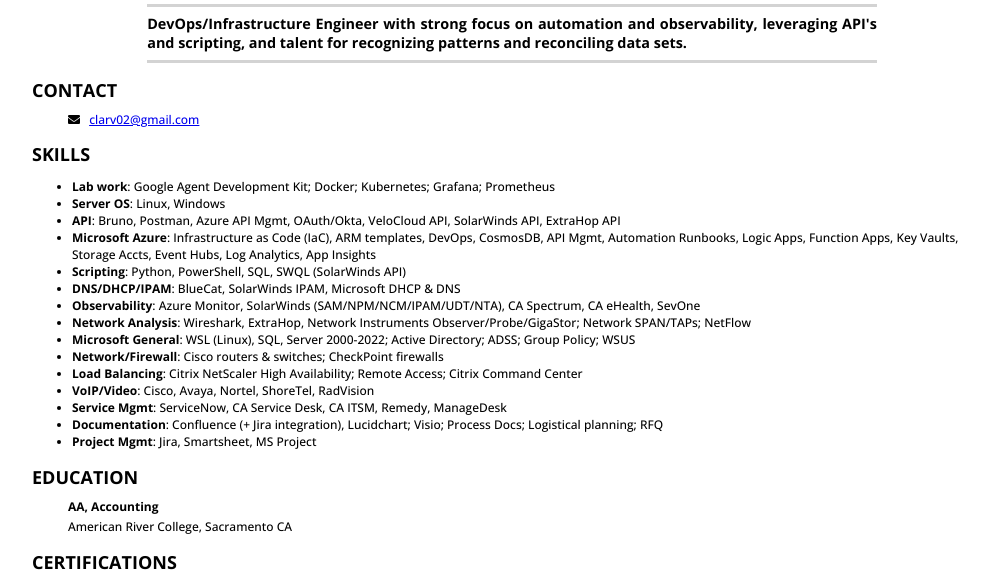
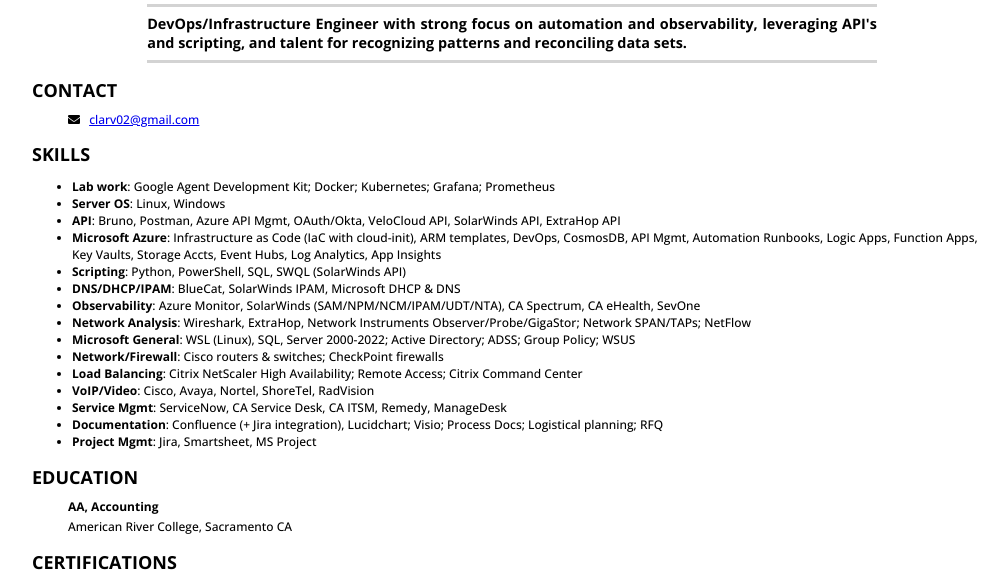
Before and after one commit to gitdram/val-clark-resume, a plain HTML site: page index.html in a window 1280 px wide. Shown: the part 148-731 px from the top of the page, without its empty margins (4-1012 px from the left). Drawn offline with nearby package versions, Linux system fonts and the light colour scheme.

Commit message:
Update index.html

```diff
--- a/index.html
+++ b/index.html
@@ -35,7 +35,7 @@
                         <li><b>Lab work</b>:		Google Agent Development Kit; Docker; Kubernetes; Grafana; Prometheus</li>
                         <li><b>Server OS</b>:		Linux, Windows</li>
                         <li><b>API</b>:		Bruno, Postman, Azure API Mgmt, OAuth/Okta, VeloCloud API, SolarWinds API, ExtraHop API</li>
-                        <li><b>Microsoft Azure</b>:	Infrastructure as Code (IaC), ARM templates, DevOps, CosmosDB, API Mgmt, Automation Runbooks, Logic Apps, Function Apps, Key Vaults, Storage Accts, Event Hubs, Log Analytics, App Insights</li>
+                        <li><b>Microsoft Azure</b>:	Infrastructure as Code (IaC with cloud-init), ARM templates, DevOps, CosmosDB, API Mgmt, Automation Runbooks, Logic Apps, Function Apps, Key Vaults, Storage Accts, Event Hubs, Log Analytics, App Insights</li>
                         <li><b>Scripting</b>:		Python, PowerShell, SQL, SWQL (SolarWinds API)</li>
                         <li><b>DNS/DHCP/IPAM</b>:	BlueCat, SolarWinds IPAM, Microsoft DHCP & DNS</li>
                         <li><b>Observability</b>: 		Azure Monitor, SolarWinds (SAM/NPM/NCM/IPAM/UDT/NTA), CA Spectrum, CA eHealth, SevOne</li>
```
